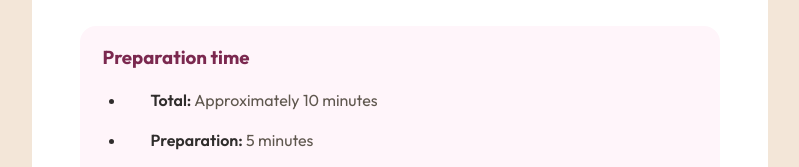
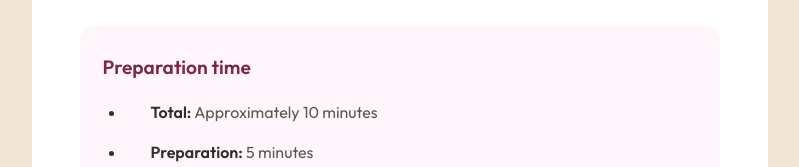
Before and after one commit to teuthix/recipe-page, a plain HTML site: page index.html in a window 1280 px wide. Shown: the part 613-780 px from the top of the page, without its empty margins (240-1039 px from the left). Drawn offline with Linux system fonts and the light colour scheme.

Commit message:
improved accessibility

```diff
--- a/index.html
+++ b/index.html
@@ -31,7 +31,7 @@
             your choice of cheese, vegetables, or meats.
           </p>
           <div class="preparation">
-            <h3>Preparation time</h3>
+            <p class="prep-title">Preparation time</p>
             <ul>
               <li><span class="bold">Total:</span> Approximately 10 minutes</li>
               <li><span class="bold">Preparation:</span> 5 minutes</li>
--- a/style.css
+++ b/style.css
@@ -50,11 +50,6 @@ h2 {
     margin: 1.5rem 0;
 }
 
-h3 {
-    color: var(--raspberry);
-    font-family: Outfit, sans-serif;
-}
-
 ul, ol {
     padding: 0 1.2rem 0 1.5rem;
     margin: 0;
@@ -105,9 +100,17 @@ hr {
 
 .preparation {
     background-color: var(--rose-white);
-    padding: 0 1.4rem;
+    padding: 0 1.4rem .8rem;
     margin: 1rem 0 0;
     border-radius: 1rem;
+}
+
+.prep-title {
+    color: var(--raspberry);
+    font-family: Outfit, sans-serif;
+    font-size: 1.2rem;
+    font-weight: 600;
+    padding: 1.8rem 0 .5rem;
 }
 
 .bold {
```
Also changed, not shown: 1 other file.
